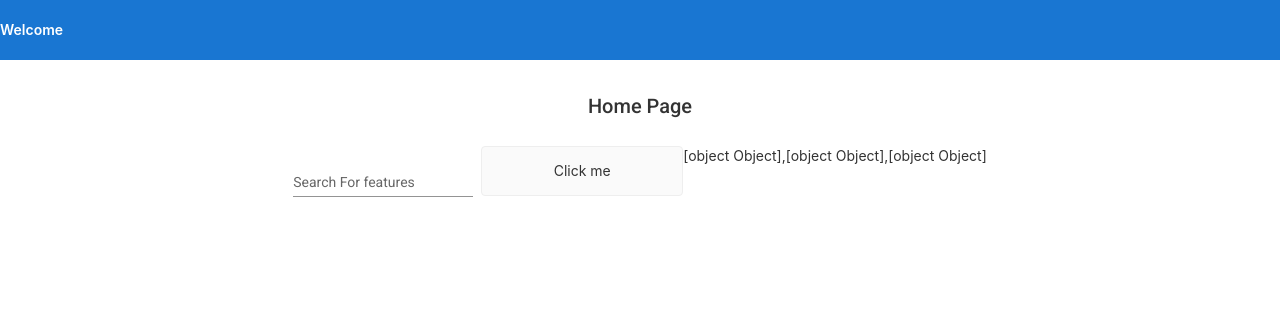
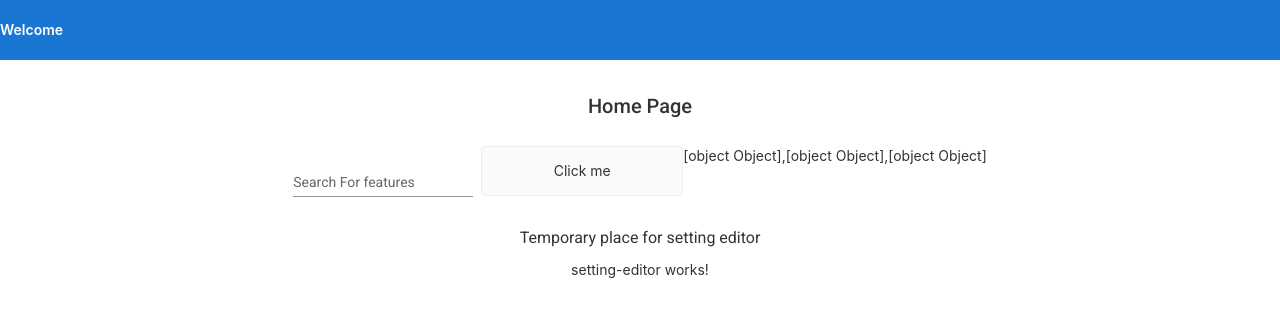
Before and after one commit to NWMSOEConfig/insight, an Angular app in the folder insight-app/: page / in a window 1280 px wide. Shown: the top 316 px of the page. Built offline with nearby package versions, Linux system fonts and the light colour scheme.

Commit message:
Scaffold setting editor

```diff
--- a/insight-app/src/app/app.component.html
+++ b/insight-app/src/app/app.component.html
@@ -312,6 +312,7 @@
     </mat-form-field>
     <button class="card card-small" mat-raised-button color="primary">Click me</button>
     <p ng-repeat="sites">{{sites}}</p>
-
-</div>
+  </div>
+  <h3>Temporary place for setting editor</h3>
+  <app-setting-editor></app-setting-editor>
 <router-outlet></router-outlet>
--- a/insight-app/src/app/app.module.ts
+++ b/insight-app/src/app/app.module.ts
@@ -8,10 +8,12 @@ import { MatSliderModule } from '@angular/material/slider';
 import {MatFormFieldModule} from '@angular/material/form-field';
 import { MatInputModule } from '@angular/material/input';
 import { BrowserAnimationsModule } from '@angular/platform-browser/animations';
+import { SettingEditorComponent } from './setting-editor/setting-editor.component';
 
 @NgModule({
   declarations: [
-    AppComponent
+    AppComponent,
+    SettingEditorComponent
   ],
   imports: [
     BrowserModule,
--- /dev/null
+++ b/insight-app/src/app/setting-editor/setting-editor.component.html
@@ -0,0 +1 @@
+<p>setting-editor works!</p>
--- /dev/null
+++ b/insight-app/src/app/setting-editor/setting-editor.component.ts
@@ -0,0 +1,15 @@
+import { Component, OnInit } from '@angular/core';
+
+@Component({
+  selector: 'app-setting-editor',
+  templateUrl: './setting-editor.component.html',
+  styleUrls: ['./setting-editor.component.css']
+})
+export class SettingEditorComponent implements OnInit {
+
+  constructor() { }
+
+  ngOnInit(): void {
+  }
+
+}
```
Also changed, not shown: insight-app/src/app/setting-editor/setting-editor.component.css (added), 1 other file (tests, documents, lock files or other folders).
